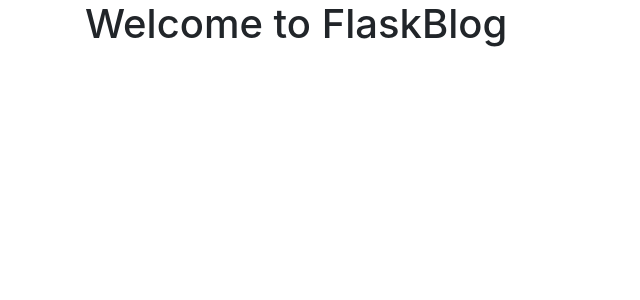
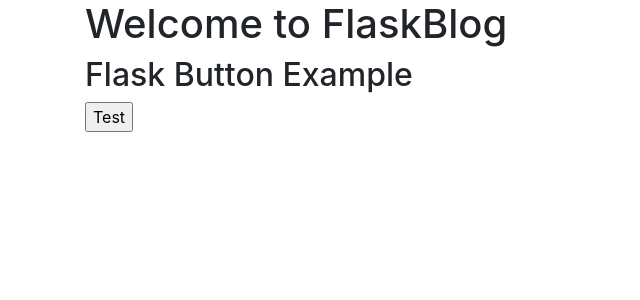
Before and after one commit to ivanrulik/temp-flask-app, a Flask app: page / in a window 1280 px wide. Shown: the part 56-356 px from the top of the page, without its empty margins (0-640 px from the left). Run offline with Flask 2, Linux system fonts and the light colour scheme; data that the repository does not hold is empty; some libraries are stand-ins or nearby versions.

Commit message:
small update

```diff
--- a/app.py
+++ b/app.py
@@ -1,5 +1,5 @@
 import sqlite3
-from flask import Flask, render_template, request, url_for, flash, redirect
+from flask import *
 from werkzeug.exceptions import abort
 
 
@@ -88,5 +88,10 @@
     flash('"{}" was successfully deleted!'.format(post['title']))
     return redirect(url_for('index'))
 
+@app.route('/my_func', methods=['POST'])
+def my_func():
+    print("Button pressed")
+    return render_template('index.html')
+
 if __name__ == "__main__":
-    app.run(debug=True)
+    app.run(host='0.0.0.0', port = 8001, debug=True)
--- /dev/null
+++ b/static/js/scripts.js
@@ -0,0 +1,17 @@
+function myFunc(event) {
+    event.preventDefault();  // Prevent the default form submission
+    $.ajax({
+        type: 'POST',
+        url: '/my_func',
+        success: function(response) {
+            // Handle the success response from the server
+            console.log(response);
+            alert("Button Clicked")
+        },
+        error: function(xhr, status, error) {
+            // Handle the error response
+            console.log('Error:', error);
+            alert("error")
+        }
+    });
+}
--- a/templates/base.html
+++ b/templates/base.html
@@ -36,6 +36,8 @@
 
     <!-- Optional JavaScript -->
     <!-- jQuery first, then Popper.js, then Bootstrap JS -->
+    <script src="static/js/scripts.js"></script>
+    <script src="https://ajax.googleapis.com/ajax/libs/jquery/3.5.1/jquery.min.js"></script>
     <script src="https://code.jquery.com/jquery-3.3.1.slim.min.js" integrity="sha384-q8i/X+965DzO0rT7abK41JStQIAqVgRVzpbzo5smXKp4YfRvH+8abtTE1Pi6jizo" crossorigin="anonymous"></script>
     <script src="https://cdnjs.cloudflare.com/ajax/libs/popper.js/1.14.7/umd/popper.min.js" integrity="sha384-UO2eT0CpHqdSJQ6hJty5KVphtPhzWj9WO1clHTMGa3JDZwrnQq4sF86dIHNDz0W1" crossorigin="anonymous"></script>
     <script src="https://stackpath.bootstrapcdn.com/bootstrap/4.3.1/js/bootstrap.min.js" integrity="sha384-JjSmVgyd0p3pXB1rRibZUAYoIIy6OrQ6VrjIEaFf/nJGzIxFDsf4x0xIM+B07jRM" crossorigin="anonymous"></script>
--- a/templates/index.html
+++ b/templates/index.html
@@ -2,6 +2,10 @@
 
 {% block content %}
     <h1>{% block title %} Welcome to FlaskBlog {% endblock %}</h1>
+    <h2>Flask Button Example</h2>
+    <form onsubmit="myFunc(event); return false;">
+        <input type="submit" value="Test">
+    </form>
     {% for post in posts %}
         <a href="{{ url_for('post', post_id=post['id']) }}">
             <h2>{{ post['title'] }}</h2>
```
Also changed, not shown: README.md.
